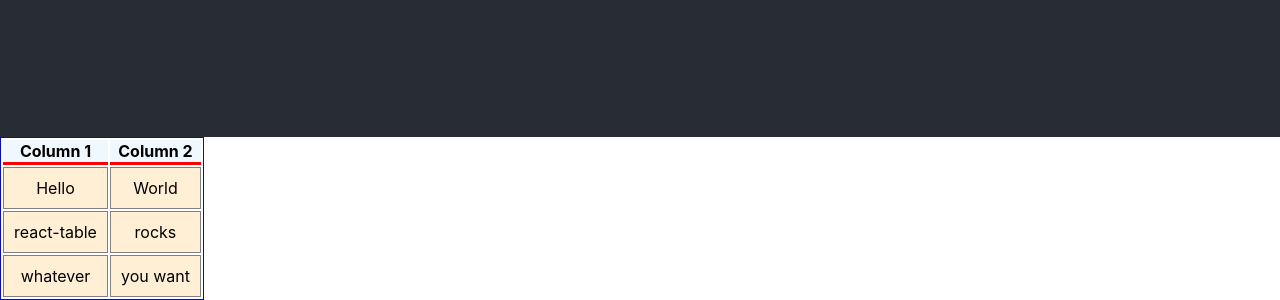
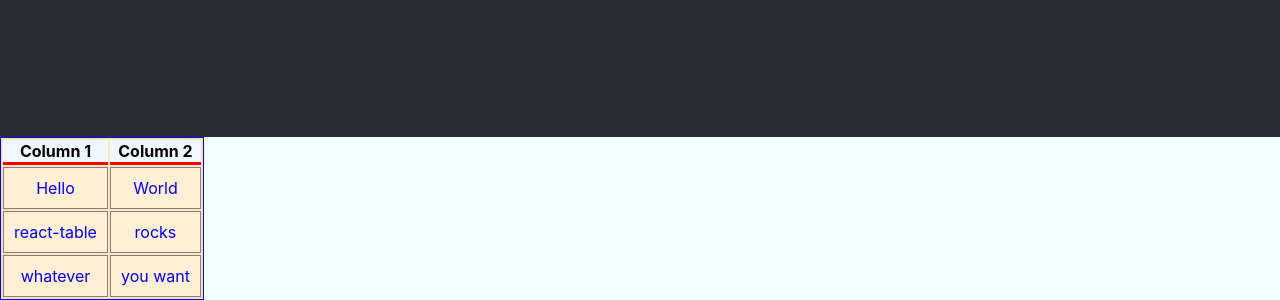
Before and after one commit to timeonator/react-csv, a React (Create React App) app: page / in a window 1280 px wide. Shown: the part 663-963 px from the top of the page. Built offline with nearby package versions, Linux system fonts and the light colour scheme.

Commit message:
blue on azure

```diff
--- a/src/index.css
+++ b/src/index.css
@@ -5,8 +5,13 @@ body {
     sans-serif;
   -webkit-font-smoothing: antialiased;
   -moz-osx-font-smoothing: grayscale;
+  color:blue;
+  background-color:azure;
 }
-
+table {
+    coler:blue;
+    background-color:bisque;
+}
 code {
   font-family: source-code-pro, Menlo, Monaco, Consolas, 'Courier New',
     monospace;
```
